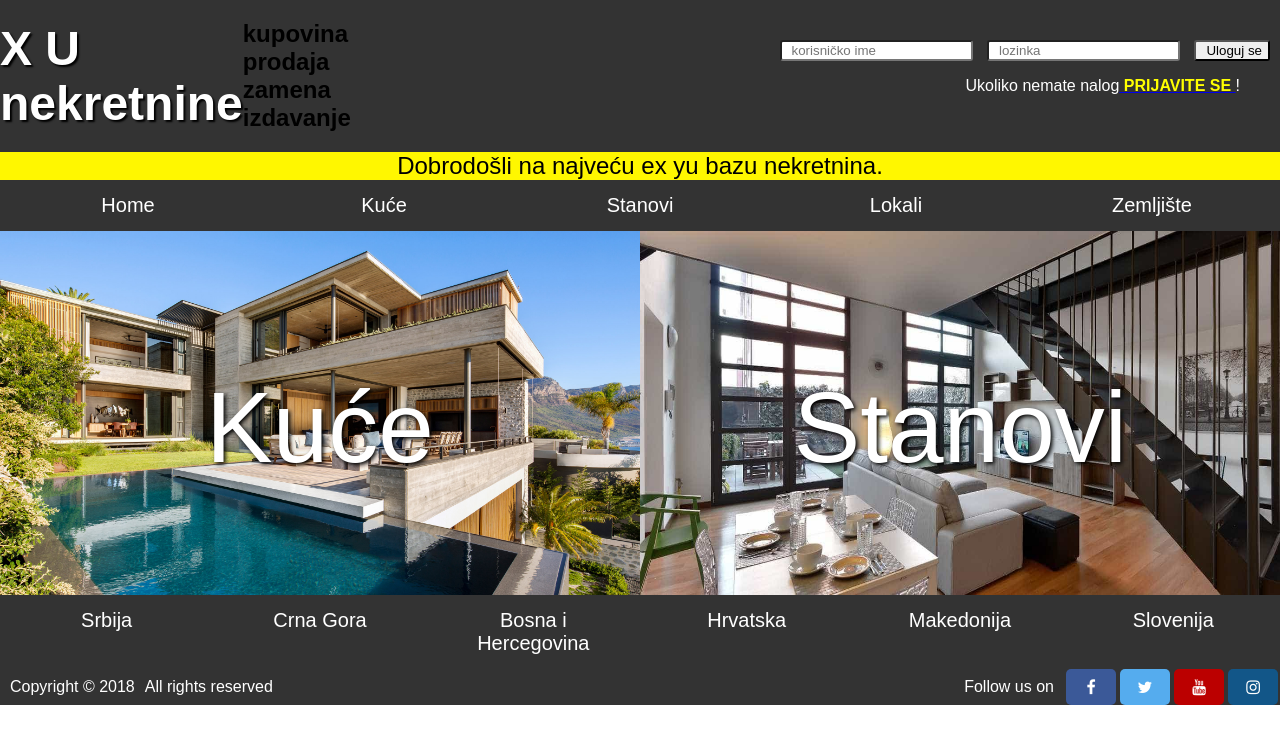
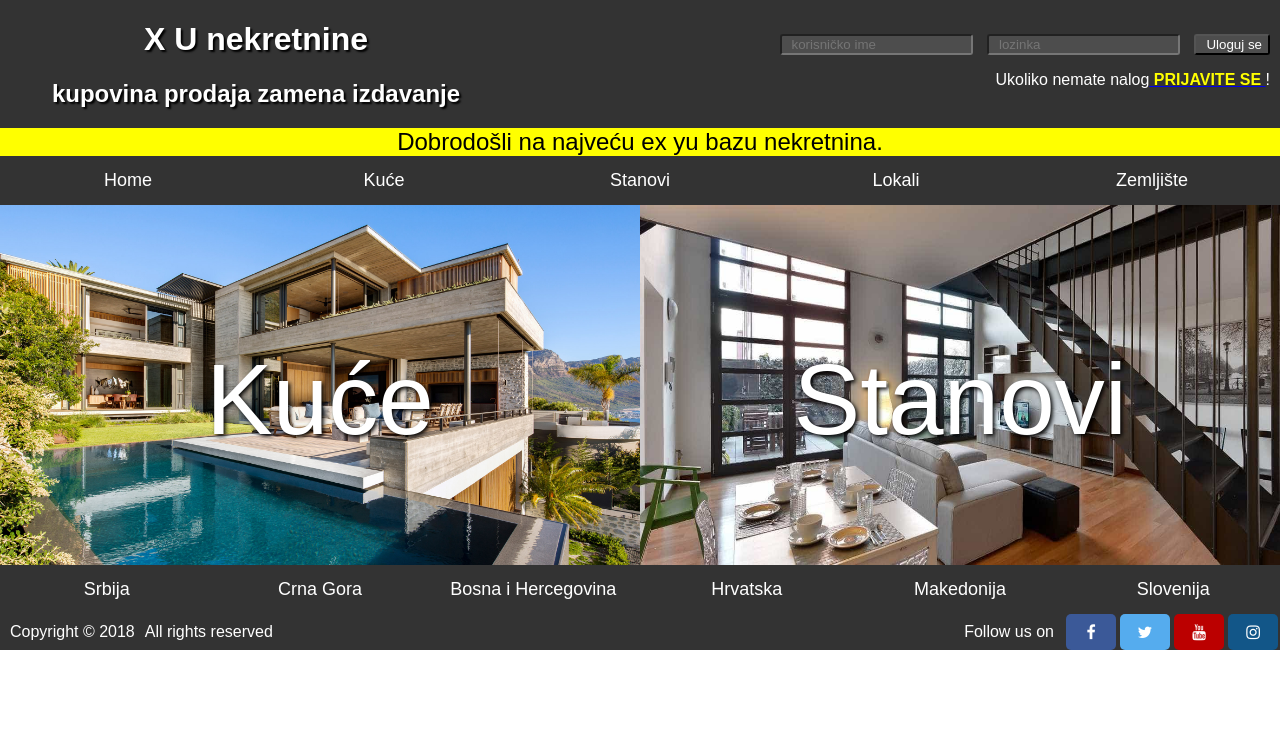
Before and after one commit to orestisandric/xunekretnine, a plain HTML site: page index.html in a window 1280 px wide. Drawn offline with Linux system fonts and the light colour scheme.

Commit message:
izmene1css

```diff
--- a/css/main.css
+++ b/css/main.css
@@ -16,14 +16,15 @@ body {
 .header {
 	display: flex;
 	flex: 1;
-	height: 18%;
+	max-height: 18%;
 	background-color: #333333;
 }
 
 .headerLeft {
-	max-width: 30%;
+	max-width: 40%;
 	display: flex;
 	flex: 1;
+	flex-direction: column;
 	/*outline: 3px dashed green;*/
 }
 
@@ -46,11 +47,12 @@ button:hover {
 	flex-direction: column;
 	justify-content: center;
 	align-items: flex-end;
+	padding-top: 12px;
 }
 
 .signuplink {
 	color: white;
-	padding-right: 30px;
+	padding-right: auto;
 }
 
 link {
@@ -69,35 +71,48 @@ strong {
 	border-radius: 3px;
 	margin-left: 10px;
 	padding-left: 10px;
+	background-color: #4d4d4d;
+	color: white;
 }
 
 .ime {
-	margin-top: 0;
-	height: 100%;
+	height: 50%;
 	display: flex;
 	flex: 1;
 	justify-content: center;
 	align-items: center;
-	font-size: 300%;
+	font-size: 300;
 	color: white;
 	text-shadow: 2px 2px 2px #000000;
 	/*outline: 1px dashed black;*/
 }
 
+.ime2 {
+	margin-top: 0;
+	height: 50%;
+	display: flex;
+	flex: 1;
+	justify-content: center;
+	align-items: center;
+	color: white;
+	text-shadow: 2px 2px 2px #000000;
+}
+
 .blinking{
-    animation:blinkingText 1.8s infinite;
+    background-color: #ffff00;
     font-size: x-large;
     display: flex;
     justify-content: center;
 }
-@keyframes blinkingText{
+
+/*@keyframes blinkingText{
     from {background-color: red;}
     to {background-color: yellow;}
 }
-
-	display: flex;.navigacija {
+*/
+.navigacija {
 	height: 4%;
-
+	display: flex;
 	flex: 1;
 	background-color: #bfbfbf;
 	/*outline: 1px dashed tomato;*/
@@ -128,7 +143,7 @@ li a {
     text-align: center;
     padding: 14px 16px;
     text-decoration: none;
-    font-size: 20px;
+    font-size: 18px;
 }
 
 li a:hover {
@@ -141,6 +156,7 @@ li a:hover {
 	display: flex;
 	flex: 1;
 	margin: 0 auto;
+	overflow: hidden;
 	/*outline: 1px dashed tomato;*/
 }
 
@@ -154,6 +170,7 @@ li a:hover {
 .right:hover {
 	transform: scale(1.1);
 	transition: transform .5s;
+	z-index: 1;
 }
 
 .kuce {
@@ -166,7 +183,7 @@ li a:hover {
 }
 
 .mainpics {
-
+	display: flex;
 	width: 100%;
 	height: 100%;
 }
```
